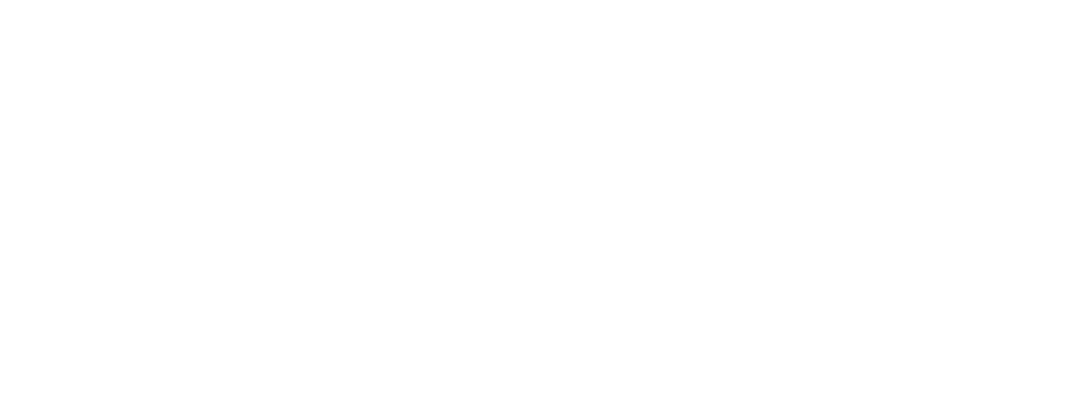
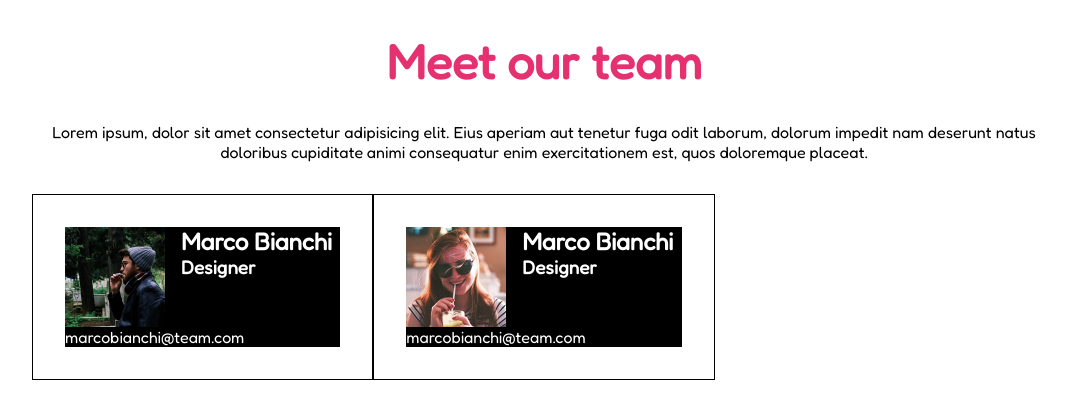
Before and after one commit to FedericoPiazzolla/html-css-float-cards, a plain HTML site: page index.html in a window 1280 px wide. Shown: the whole page, without its empty margins (96-1163 px from the left). Drawn offline with Linux system fonts and the light colour scheme.

Commit message:
add: end information secion and wip card section

```diff
--- a/css/style.css
+++ b/css/style.css
@@ -3,3 +3,50 @@
   padding: 0;
   box-sizing: border-box;
 }
+
+body{
+  font-family: 'Fredoka', sans-serif;
+}
+
+/* HEADER */
+h1{
+  font-size: 3rem;
+  text-align: center;
+  font-weight: bold;
+  color: #e5316f;
+  padding-top: 2rem;
+}
+
+/* MAIN */
+.container{
+  width: 80%;
+  margin: 0 auto;
+}
+
+.info{
+  text-align: center;
+  padding-top: 2rem;
+  padding-bottom: 2rem;
+}
+
+/* Card */
+.schedule{
+  width: calc(100% / 3);
+  float: left;
+  padding: 2rem;
+  border: 1px solid black;
+}
+
+.card{
+  font-size: 1rem;
+  min-height: 100px;
+  background-color: black;
+  color: white;
+
+}
+
+img{
+  float: left;
+  height: 100px;
+  padding-right: 1rem;
+}
--- a/index.html
+++ b/index.html
@@ -6,12 +6,54 @@
   <title>Document</title>
   <link rel="preconnect" href="https://fonts.googleapis.com">
   <link rel="preconnect" href="https://fonts.gstatic.com" crossorigin>
-  <link href="https://fonts.googleapis.com/css2?family=Fredoka&family=Roboto:ital,wght@1,300&display=swap" rel="stylesheet">
+  <link href="https://fonts.googleapis.com/css2?family=Fredoka&display=swap" rel="stylesheet">
 
   <!-- style -->
   <link rel="stylesheet" href="css/style.css">
 </head>
+
 <body>
+  <!-- Header -->
+  <header>
+    <h1>Meet our team</h1>
+  </header>
+  <!-- /Header -->
+
+  <!-- Main -->
+  <main class="container">
+    <!-- Information -->
+    <section class="info">
+      <p>
+        Lorem ipsum, dolor sit amet consectetur adipisicing elit. Eius aperiam aut tenetur fuga odit laborum, dolorum impedit nam deserunt natus doloribus cupiditate animi consequatur enim exercitationem est, quos doloremque placeat.
+      </p>
+    </section>
+    <!-- /Information -->
+
+    <!-- Card -->
+    <section>
+      <div class="schedule">
+        <div class="card clearfix">
+            <img src="img/male1.png" alt="">
+            <h2>Marco Bianchi</h2>
+            <h3>Designer</h3>
+            <span>marcobianchi@team.com</span>
+        </div>
+      </div>
+
+      <div class="schedule">
+        <div class="card clearfix">
+            <img src="img/female1.png" alt="">
+            <h2>Marco Bianchi</h2>
+            <h3>Designer</h3>
+            <span>marcobianchi@team.com</span>
+        </div>
+      </div>
+
+    </section>
+    <!-- Card -->
+
+  </main>
+  <!-- /Main -->
 
 </body>
 </html>
```
